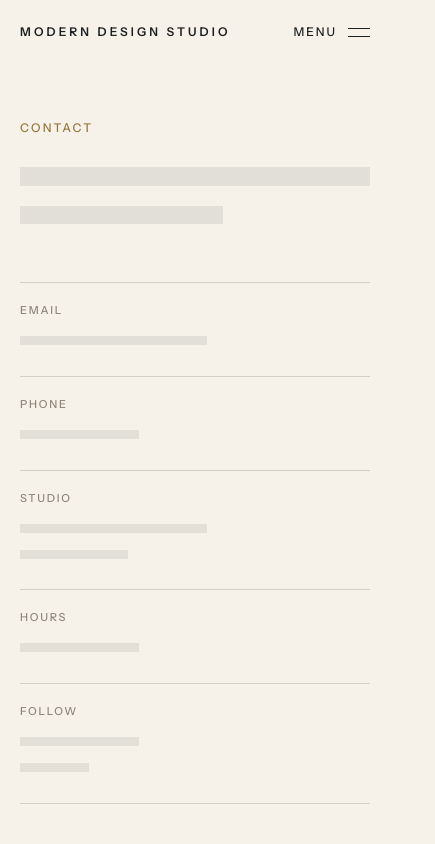
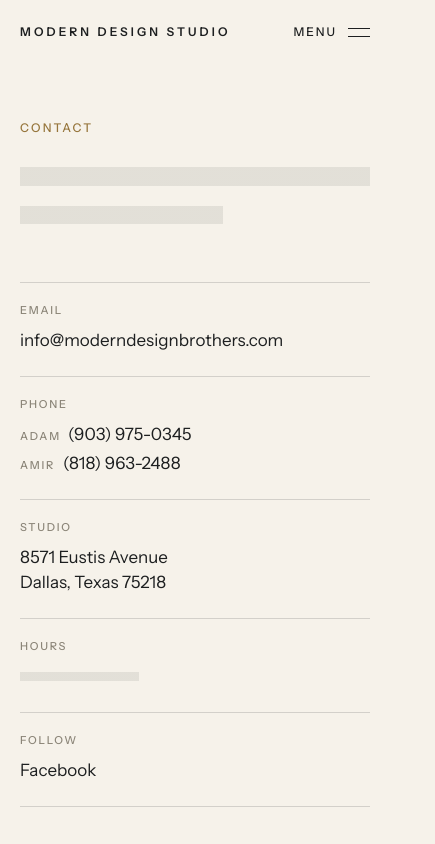
Before and after one commit to Modern-DesignStudio/moderdesign.studio, a plain HTML site: page contact.html in a window 390 px wide. Shown: the top 844 px of the page, 435 px wide, since content can reach past the window. Drawn offline with Linux system fonts and the light colour scheme.

Commit message:
Add contact details from the old site
Email, both phone numbers (Adam and Amir), the Eustis Avenue address
and Facebook now appear in the footer, phone menu and Contact page.
Phone numbers are a list in assets/js/site.js, each shown with its
name and a tap-to-call link.

Co-Authored-By: Claude Opus 5.5 <noreply@anthropic.com>

```diff
--- a/assets/css/styles.css
+++ b/assets/css/styles.css
@@ -1406,6 +1406,20 @@ button:hover > .arrow { width: 2.75rem; }
   .partners > div { grid-template-columns: minmax(0, 1fr); gap: 0.35rem; }
 }
 
+/* Phone numbers (filled in from assets/js/site.js) */
+.phones { display: grid; gap: 0.2rem; }
+.phones > a { width: fit-content; }
+.tel__name {
+  display: inline-block;
+  min-width: 3.25em;
+  margin-right: 0.35em;
+  font-size: 0.6875rem;
+  font-weight: 500;
+  letter-spacing: 0.16em;
+  text-transform: uppercase;
+  color: var(--ink-3);
+}
+
 /* 404 */
 .lost {
   display: grid;
--- a/assets/js/main.js
+++ b/assets/js/main.js
@@ -20,9 +20,22 @@
       if (el.tagName === "A") el.href = "mailto:" + site.email;
     },
     phone(el) {
-      if (!site.phone) return;
-      el.textContent = site.phone;
-      if (el.tagName === "A") el.href = "tel:" + site.phone.replace(/[^\d+]/g, "");
+      const list = (site.phones || (site.phone ? [{ number: site.phone }] : [])).filter((p) => p && p.number);
+      if (!list.length) return;
+      el.textContent = "";
+      list.forEach(({ name, number }) => {
+        const digits = number.replace(/\D/g, "");
+        const a = document.createElement("a");
+        a.href = "tel:" + (digits.length === 10 ? "+1" + digits : "+" + digits);
+        if (name) {
+          const label = document.createElement("span");
+          label.className = "tel__name";
+          label.textContent = name;
+          a.append(label, " ");
+        }
+        a.append(number);
+        el.append(a);
+      });
     },
     address(el) {
       const lines = (site.address || []).filter(Boolean);
--- a/assets/js/site.js
+++ b/assets/js/site.js
@@ -5,14 +5,21 @@
    ========================================================================== */
 
 window.SITE = {
-  email: "",
-  phone: "",
+  email: "info@moderndesignbrothers.com",
 
-  // One entry per line of the address, e.g. ["Street", "City, State ZIP"]
-  address: [],
+  // One entry per number; "name" is optional.
+  phones: [
+    { name: "Adam", number: "(903) 975-0345" },
+    { name: "Amir", number: "(818) 963-2488" }
+  ],
+
+  // One entry per line of the address
+  address: ["8571 Eustis Avenue", "Dallas, Texas 75218"],
 
   hours: "",
 
   // e.g. { label: "Instagram", url: "https://instagram.com/..." }
-  social: []
+  social: [
+    { label: "Facebook", url: "https://www.facebook.com/moderndesignbrothers" }
+  ]
 };
--- a/contact.html
+++ b/contact.html
@@ -52,7 +52,7 @@
     </ul>
     <div class="menu__foot">
       <a data-site="email" data-slot="title"></a>
-      <a data-site="phone" data-slot="short"></a>
+      <span class="phones" data-site="phone" data-slot="short"></span>
     </div>
   </div>
 
@@ -78,7 +78,7 @@
             </div>
             <div>
               <dt class="label">Phone</dt>
-              <dd><a data-site="phone" data-slot="short"></a></dd>
+              <dd><span class="phones" data-site="phone" data-slot="short"></span></dd>
             </div>
             <div>
               <dt class="label">Studio</dt>
@@ -139,7 +139,7 @@
           <h2 class="label">Contact</h2>
           <ul>
             <li><a data-site="email" data-slot="title"></a></li>
-            <li><a data-site="phone" data-slot="short"></a></li>
+            <li><span class="phones" data-site="phone" data-slot="short"></span></li>
           </ul>
         </div>
         <div>
```
Also changed, not shown: about.html (+2 -2 lines), daytonia.html (+2 -2 lines), eustis.html (+2 -2 lines), groveland.html (+2 -2 lines), index.html (+2 -2 lines), journal.html (+2 -2 lines), la-vista.html (+2 -2 lines), lyre.html (+2 -2 lines), process.html (+2 -2 lines), project.html (+2 -2 lines), san-leandro.html (+2 -2 lines), san-pedro.html (+2 -2 lines), victor.html (+2 -2 lines), work.html (+2 -2 lines).
